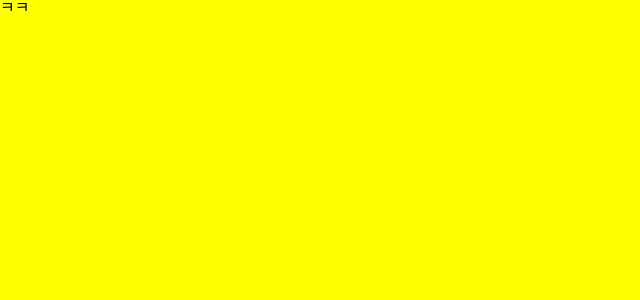
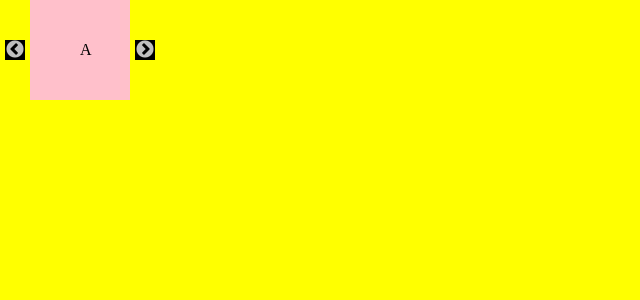
Before and after one commit to FrontendPrac/TS-R_Hashlike, a React (Create React App) app: page / in a window 1280 px wide. Shown: the top 300 px of the page, without its empty margins (0-640 px from the left). Built offline with nearby package versions, Linux system fonts and the light colour scheme.

Commit message:
슬라이더
- 패키지 설치 : react-slick, slick-carousel
- 슬라이더 생성 : Slider
- 타입 적용 : declare, interface, React.CSSProperties, React.MouseEventHandle<HTMLDivElement>

```diff
--- a/package.json
+++ b/package.json
@@ -10,10 +10,14 @@
     "@types/node": "^16.18.23",
     "@types/react": "^18.0.33",
     "@types/react-dom": "^18.0.11",
+    "@types/react-slick": "^0.23.10",
+    "@types/slick-carousel": "^1.6.37",
     "@types/styled-components": "^5.1.26",
     "react": "^18.2.0",
     "react-dom": "^18.2.0",
     "react-scripts": "5.0.1",
+    "react-slick": "^0.29.0",
+    "slick-carousel": "^1.8.1",
     "styled-components": "^5.3.9",
     "styled-reset": "^4.4.5",
     "typescript": "^4.9.5",
--- a/src/App.tsx
+++ b/src/App.tsx
@@ -1,5 +1,11 @@
+import Slide from "components/Slide";
+
 function App() {
-  return <>ㅋㅋ</>;
+  return (
+    <>
+      <Slide />
+    </>
+  );
 }
 
 export default App;
--- /dev/null
+++ b/src/components/Slide.tsx
@@ -0,0 +1,64 @@
+import Slider from "react-slick";
+import styled from "styled-components";
+import "slick-carousel/slick/slick.css";
+import "slick-carousel/slick/slick-theme.css";
+
+// 다음 화살표
+const NextArrow = (props: NextArrowProps) => {
+  const { className, style, onClick } = props;
+  return (
+    <div
+      className={className}
+      style={{ ...style, display: "block", background: "black" }}
+      onClick={onClick}
+    />
+  );
+};
+
+// 이전 화살표
+const PreviousArrow = (props: PreviousArrowProps) => {
+  const { className, style, onClick } = props;
+  return (
+    <div
+      className={className}
+      style={{ ...style, display: "block", background: "black" }}
+      onClick={onClick}
+    />
+  );
+};
+
+const Slide = () => {
+  const settings = {
+    slidesToShow: 1, // 한번에 보이는 슬라이드 갯수
+    slidesToScroll: 1, // 한번에 넘어가는 슬라이드 갯수
+    speed: 1000, // 슬라이드 넘어갈때 걸리는 시간
+    nextArrow: <NextArrow />, // 다음 화살표 옵션
+    prevArrow: <PreviousArrow />, // 이전 화살표 옵션
+  };
+
+  return (
+    <SlideContainer>
+      <Slider {...settings}>
+        <SlideContent>A</SlideContent>
+        <SlideContent>B</SlideContent>
+        <SlideContent>C</SlideContent>
+      </Slider>
+    </SlideContainer>
+  );
+};
+
+export default Slide;
+
+const SlideContainer = styled.div`
+  padding-left: 30px;
+  padding-right: 20px;
+  width: 100px;
+  height: 100px;
+`;
+
+const SlideContent = styled.div`
+  padding-left: 50%;
+  padding-right: 50%;
+  background-color: pink;
+  line-height: 100px;
+`;
```
Also changed, not shown: src/types/components/slide.d.ts (added, +13 -0 lines), 2 other files (tests, documents, lock files or other folders).
